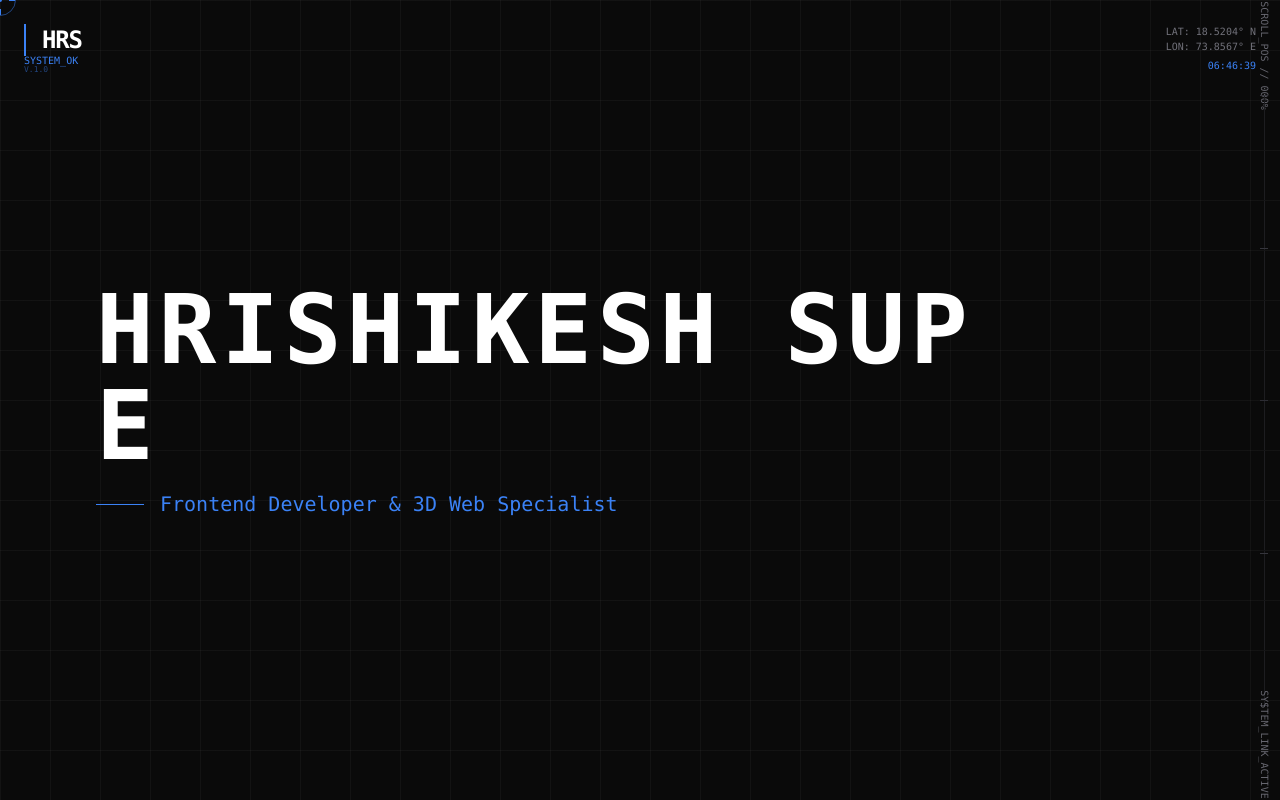
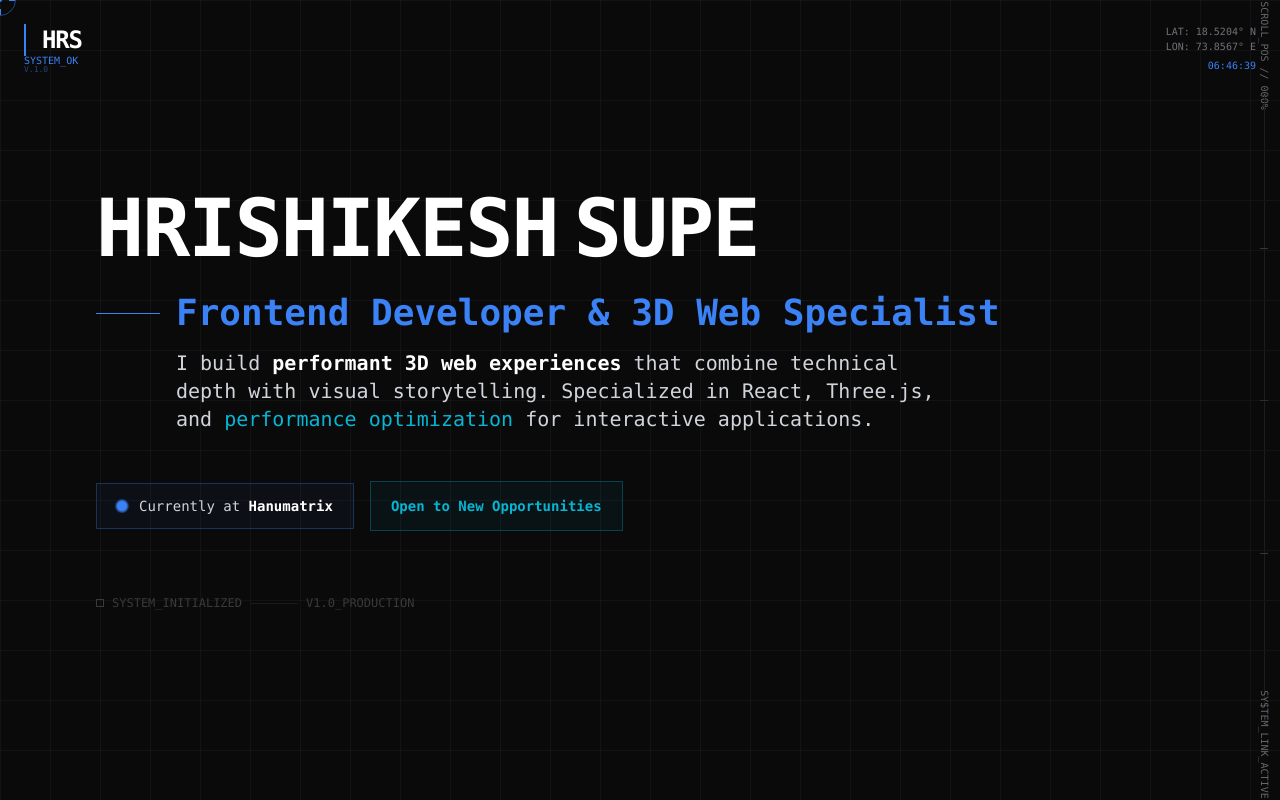
Before and after one commit to HRS0004/Portfolio-Website, a Next.js app: page / in a window 1280 px wide. Shown: the top 800 px of the page. Built offline with nearby package versions, Linux system fonts and the light colour scheme.

Commit message:
auto-commit for befc51b8-2083-4752-8a11-ebf30b591d2a

```diff
--- a/src/components/Hero.tsx
+++ b/src/components/Hero.tsx
@@ -4,66 +4,105 @@ import { useEffect, useRef } from 'react'
 import gsap from 'gsap'
 
 export default function Hero() {
-    const nameRef = useRef<HTMLHeadingElement>(null)
-    const subtitleRef = useRef<HTMLDivElement>(null)
+    const titleRef = useRef<HTMLHeadingElement>(null)
+    const valueRef = useRef<HTMLDivElement>(null)
+    const statusRef = useRef<HTMLDivElement>(null)
 
     useEffect(() => {
-        if (!nameRef.current) return
+        const tl = gsap.timeline({ defaults: { ease: 'power3.out' } })
 
-        const text = nameRef.current.innerText
-        nameRef.current.innerHTML = ''
-        nameRef.current.setAttribute('data-text', text)
+        // Staggered word reveal for title
+        if (titleRef.current) {
+            const words = titleRef.current.querySelectorAll('.word')
+            tl.fromTo(
+                words,
+                { opacity: 0, y: 30 },
+                {
+                    opacity: 1,
+                    y: 0,
+                    duration: 0.8,
+                    stagger: 0.1,
+                }
+            )
+        }
 
-        const chars = text.split('').map(char => {
-            const span = document.createElement('span')
-            span.textContent = char === ' ' ? '\u00A0' : char
-            span.className = 'opacity-0 inline-block'
-            nameRef.current?.appendChild(span)
-            return span
-        })
+        // Value proposition reveal
+        tl.fromTo(
+            valueRef.current,
+            { opacity: 0, x: -30 },
+            { opacity: 1, x: 0, duration: 1 },
+            '-=0.4'
+        )
 
-        const tl = gsap.timeline()
-
-        tl.to(chars, {
-            opacity: 1,
-            y: 0,
-            duration: 0.1,
-            stagger: {
-                amount: 0.5,
-                from: "random"
-            },
-            ease: "power2.out",
-            onComplete: () => {
-                nameRef.current?.classList.add('glitch-text')
-                // Remove glitch after a short burst to keep it clean
-                setTimeout(() => {
-                    nameRef.current?.classList.remove('glitch-text')
-                }, 2000)
-            }
-        })
-            .fromTo(subtitleRef.current,
-                { opacity: 0, x: -30 },
-                { opacity: 1, x: 0, duration: 1, ease: 'power4.out' },
-                "-=0.2"
-            )
+        // Status badge reveal
+        tl.fromTo(
+            statusRef.current,
+            { opacity: 0, scale: 0.9 },
+            { opacity: 1, scale: 1, duration: 0.6 },
+            '-=0.5'
+        )
     }, [])
 
     return (
-        <section className="min-h-screen flex flex-col justify-center px-6 lg:px-24">
-            <div className="max-w-4xl">
+        <section className="min-h-screen flex flex-col justify-center section-padding" data-testid="hero-section">
+            <div className="max-w-6xl">
+                {/* Name - Staggered Word Reveal */}
                 <h1
-                    ref={nameRef}
-                    className="text-6xl md:text-8xl font-bold tracking-[0.05em] text-white uppercase mb-4 relative inline-block text-outer-glow"
+                    ref={titleRef}
+                    className="heading-primary mb-6 text-white uppercase leading-tight"
+                    data-testid="hero-name"
                 >
-                    Hrishikesh Supe
+                    <span className="word inline-block mr-4 opacity-0">Hrishikesh</span>
+                    <span className="word inline-block opacity-0">Supe</span>
                 </h1>
 
+                {/* Value Proposition - Clear & Confident */}
                 <div
-                    ref={subtitleRef}
-                    className="flex items-center gap-4 text-blue-500 font-mono text-lg md:text-xl"
+                    ref={valueRef}
+                    className="mb-12 opacity-0"
+                    data-testid="hero-value-prop"
                 >
-                    <span className="h-px w-12 bg-blue-500 hidden md:block"></span>
-                    <p>Frontend Developer & 3D Web Specialist</p>
+                    <div className="flex items-center gap-4 mb-4">
+                        <span className="h-px w-16 bg-primary hidden md:block"></span>
+                        <h2 className="text-2xl lg:text-4xl font-bold text-primary">
+                            Frontend Developer & 3D Web Specialist
+                        </h2>
+                    </div>
+                    <p className="body-large text-neutral-300 max-w-3xl ml-0 md:ml-20 leading-relaxed">
+                        I build <span className="text-white font-semibold">performant 3D web experiences</span> that combine
+                        technical depth with visual storytelling. Specialized in React, Three.js, and
+                        <span className="text-secondary"> performance optimization</span> for interactive applications.
+                    </p>
+                </div>
+
+                {/* Availability Status - Recruiter Signal */}
+                <div
+                    ref={statusRef}
+                    className="opacity-0 inline-flex items-center gap-4 flex-wrap"
+                    data-testid="hero-status"
+                >
+                    <div className="flex items-center gap-3 px-5 py-3 border border-primary/30 bg-primary/5 backdrop-blur-sm">
+                        <div className="relative">
+                            <div className="w-2.5 h-2.5 bg-primary rounded-full"></div>
+                            <div className="absolute inset-0 w-2.5 h-2.5 bg-primary rounded-full animate-ping"></div>
+                        </div>
+                        <span className="text-sm font-mono text-neutral-300">
+                            Currently at <span className="text-white font-semibold">Hanumatrix</span>
+                        </span>
+                    </div>
+                    <div className="px-5 py-3 border border-secondary/30 bg-secondary/5 backdrop-blur-sm">
+                        <span className="text-sm font-mono text-secondary font-semibold">
+                            Open to New Opportunities
+                        </span>
+                    </div>
+                </div>
+
+                {/* Subtle technical accent */}
+                <div className="mt-16 flex items-center gap-2 text-xs font-mono text-neutral-600">
+                    <div className="w-2 h-2 border border-neutral-600"></div>
+                    <span>SYSTEM_INITIALIZED</span>
+                    <div className="h-px w-12 bg-neutral-800"></div>
+                    <span>V1.0_PRODUCTION</span>
                 </div>
             </div>
         </section>
```
